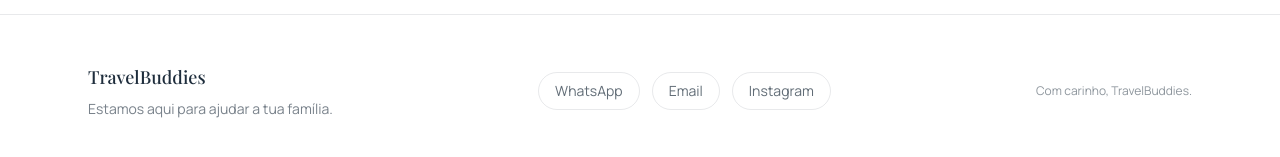
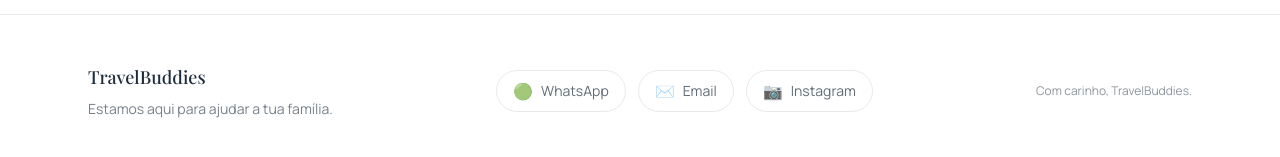
Before and after one commit to cm2pt/travelbuddies-website, a React (Vite) app: page / in a window 1280 px wide. Shown: the part 3198-3355 px from the top of the page. Built offline with nearby package versions, Linux system fonts and the light colour scheme.

Commit message:
Add icons to footer contact buttons

```diff
--- a/src/App.jsx
+++ b/src/App.jsx
@@ -1537,21 +1537,24 @@ export default function App() {
           <div className="flex flex-wrap gap-3 text-sm text-navy/70">
             <a
               href="https://wa.me/351919676329"
-              className="rounded-full border border-navy/10 px-4 py-2 hover:border-navy focus-visible:outline-none focus-visible:ring-2 focus-visible:ring-teal/60 focus-visible:ring-offset-2 focus-visible:ring-offset-white"
+              className="inline-flex items-center gap-2 rounded-full border border-navy/10 px-4 py-2 hover:border-navy focus-visible:outline-none focus-visible:ring-2 focus-visible:ring-teal/60 focus-visible:ring-offset-2 focus-visible:ring-offset-white"
             >
-              WhatsApp
+              <span className="text-base">🟢</span>
+              <span>WhatsApp</span>
             </a>
             <a
               href="mailto:joana_krisna@hotmail.com"
-              className="rounded-full border border-navy/10 px-4 py-2 hover:border-navy focus-visible:outline-none focus-visible:ring-2 focus-visible:ring-teal/60 focus-visible:ring-offset-2 focus-visible:ring-offset-white"
+              className="inline-flex items-center gap-2 rounded-full border border-navy/10 px-4 py-2 hover:border-navy focus-visible:outline-none focus-visible:ring-2 focus-visible:ring-teal/60 focus-visible:ring-offset-2 focus-visible:ring-offset-white"
             >
-              Email
+              <span className="text-base">✉️</span>
+              <span>Email</span>
             </a>
             <a
               href="https://www.instagram.com/family_in_trouble/"
-              className="rounded-full border border-navy/10 px-4 py-2 hover:border-navy focus-visible:outline-none focus-visible:ring-2 focus-visible:ring-teal/60 focus-visible:ring-offset-2 focus-visible:ring-offset-white"
+              className="inline-flex items-center gap-2 rounded-full border border-navy/10 px-4 py-2 hover:border-navy focus-visible:outline-none focus-visible:ring-2 focus-visible:ring-teal/60 focus-visible:ring-offset-2 focus-visible:ring-offset-white"
             >
-              Instagram
+              <span className="text-base">📷</span>
+              <span>Instagram</span>
             </a>
           </div>
           <p className="text-xs text-navy/50">{t.footerSmall}</p>
```
